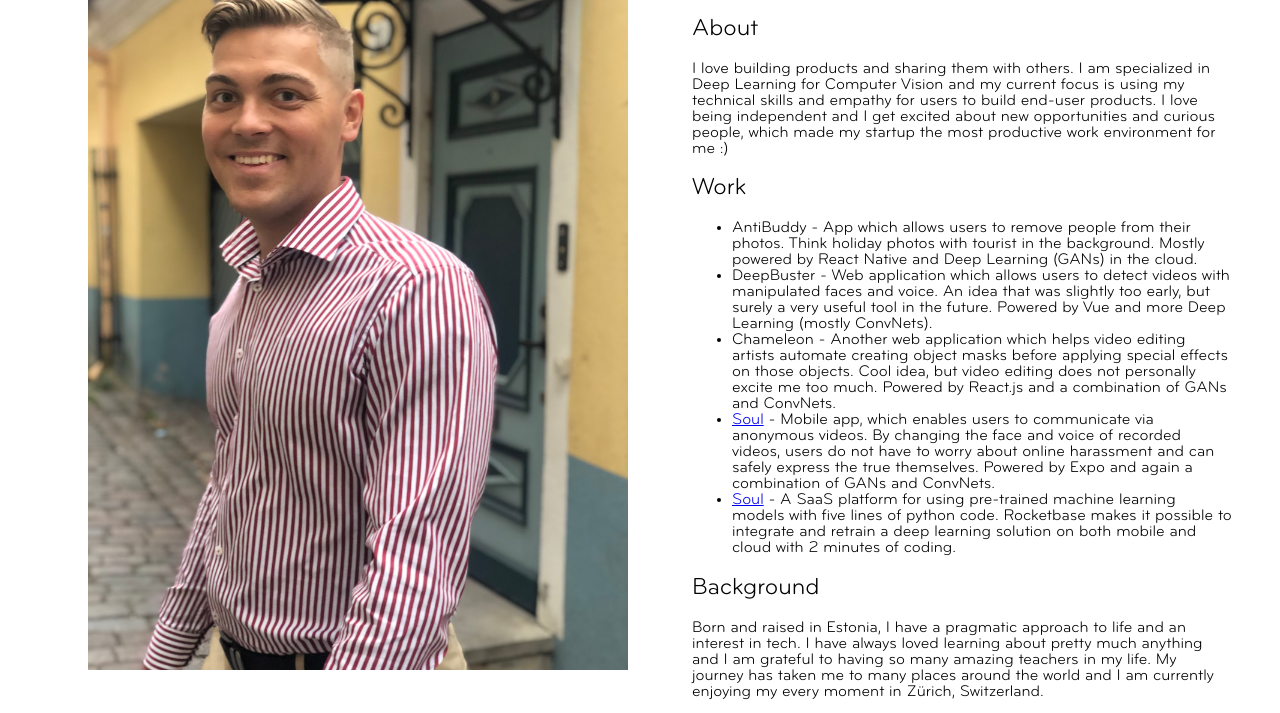
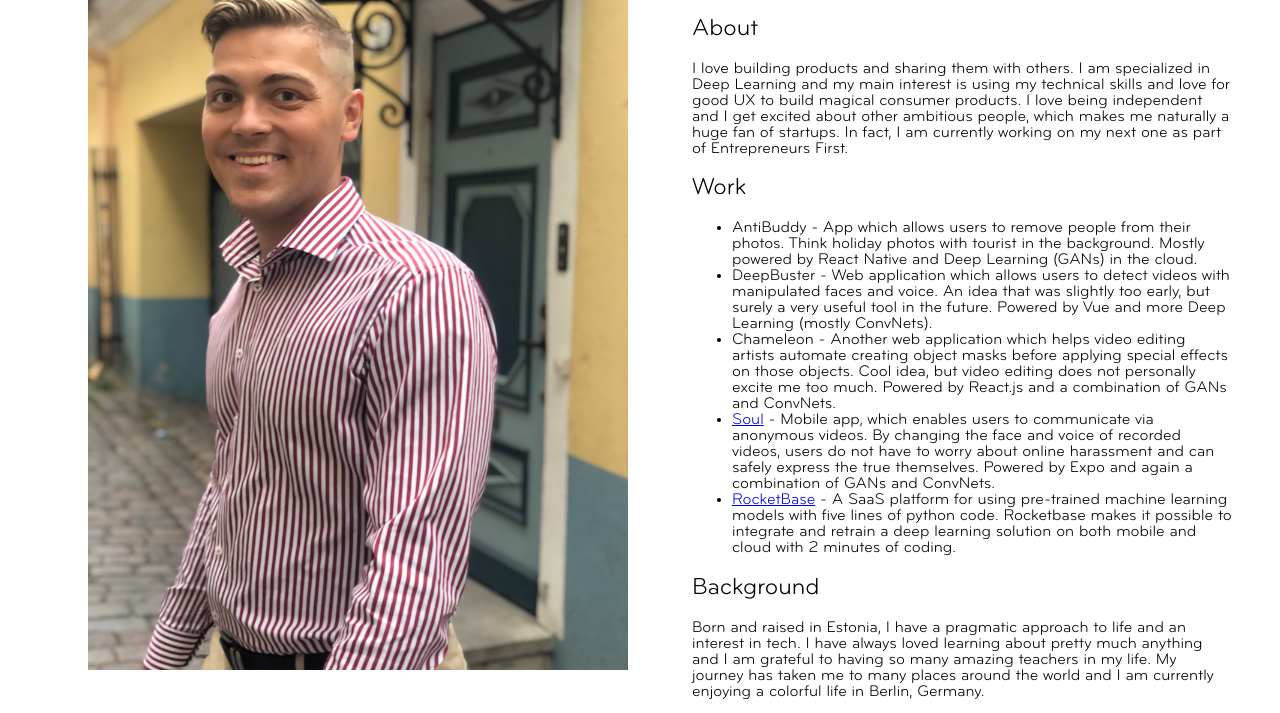
Before and after one commit to heikir/heikir.github.io, a website built with webpack: page index.html in a window 1280 px wide. Shown: the part 114-827 px from the top of the page. Built offline with nearby package versions, Linux system fonts and the light colour scheme.

Commit message:
Change location and fix intro

```diff
--- a/index.html
+++ b/index.html
@@ -42,12 +42,12 @@
                   </h2>
                   <p>
                     I love building products and sharing them with others. I am
-                    specialized in Deep Learning for Computer Vision and my
-                    current focus is using my technical skills and empathy for
-                    users to build end-user products. I love being independent
-                    and I get excited about new opportunities and curious
-                    people, which made my startup the most productive work
-                    environment for me :)
+                    specialized in Deep Learning and my main interest is using
+                    my technical skills and love for good UX to build magical
+                    consumer products. I love being independent and I get
+                    excited about other ambitious people, which makes me
+                    naturally a huge fan of startups. In fact, I am currently
+                    working on my next one as part of Entrepreneurs First.
                   </p>
                   <h2>
                     Work
@@ -83,7 +83,7 @@
                       again a combination of GANs and ConvNets.
                     </li>
                     <li>
-                      <a href="https://rocketbase.ai/">Soul</a> - A SaaS
+                      <a href="https://rocketbase.ai/">RocketBase</a> - A SaaS
                       platform for using pre-trained machine learning models
                       with five lines of python code. Rocketbase makes it
                       possible to integrate and retrain a deep learning solution
@@ -98,8 +98,8 @@
                     life and an interest in tech. I have always loved learning
                     about pretty much anything and I am grateful to having so
                     many amazing teachers in my life. My journey has taken me to
-                    many places around the world and I am currently enjoying my
-                    every moment in Zürich, Switzerland.
+                    many places around the world and I am currently enjoying a
+                    colorful life in Berlin, Germany.
                   </p>
                 </div>
                 <div class="social-icons">
```
